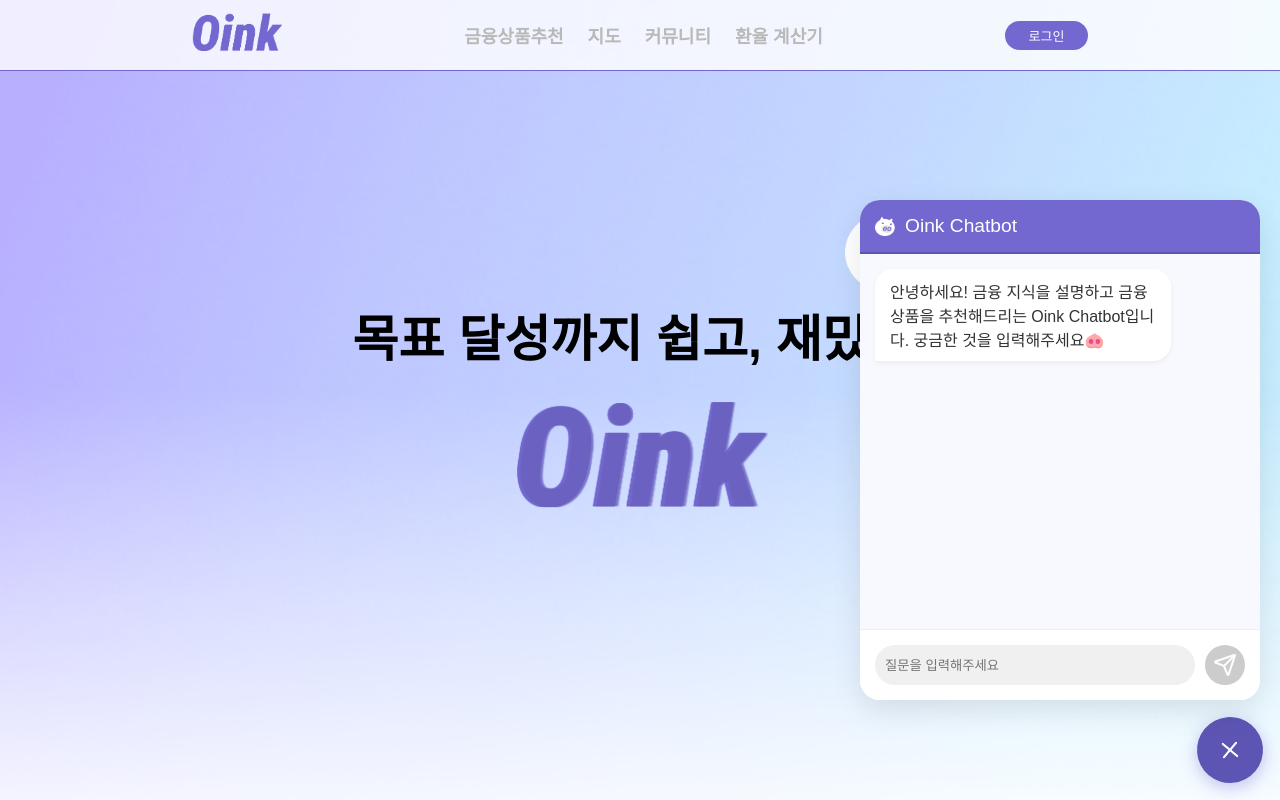
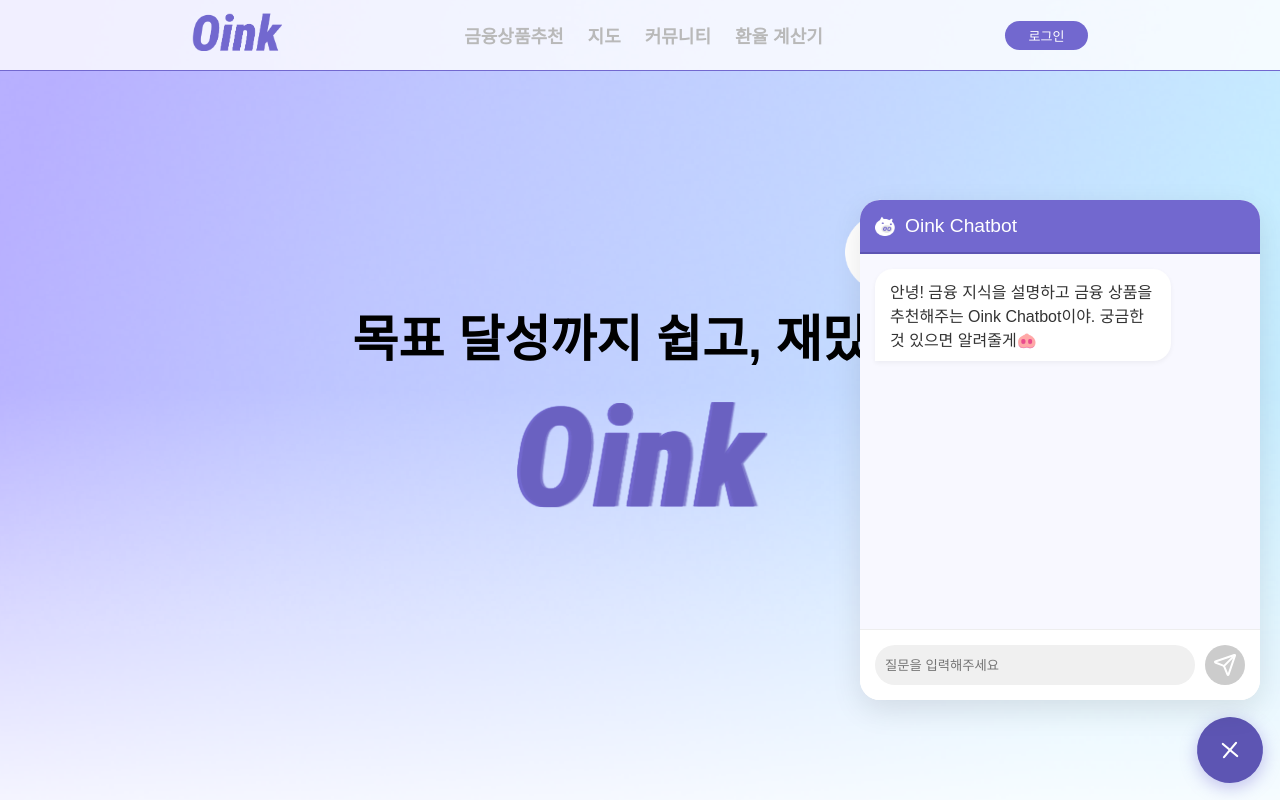
Before and after one commit to yuna-kim-12/oink, a Vue app in the folder final-pjt-front/: page / in a window 1280 px wide. Both pictures are taken after a click on the button 1230 px from the left and 750 px from the top of the page. Shown: the top 800 px of the page. Built offline with nearby package versions, Linux system fonts and the light colour scheme; no server answers; what vue3-apexcharts, vue3-kakao-maps would draw is missing.

Commit message:
챗봇 완성

```diff
--- a/final-pjt-front/src/components/common/Chatbot.vue
+++ b/final-pjt-front/src/components/common/Chatbot.vue
@@ -5,7 +5,6 @@
       class="chat-button"
       :class="{ active: isChatOpen }"
     >
-      <!-- <SmileIcon v-if="!isChatOpen" /> -->
       <img
         class="oink-icon"
         src="/src/assets/images/bounce-oink.png"
@@ -18,7 +17,6 @@
     <Transition name="bounce">
       <div v-if="isChatOpen" class="chat-window">
         <div class="chat-header">
-          <!-- <SmileIcon class="header-icon" /> -->
           <img
             class="oink-icon"
             src="/src/assets/images/bounce-oink.png"
@@ -28,14 +26,14 @@
         </div>
         <div class="chat-messages" ref="messagesContainer">
           <TransitionGroup name="message">
+            <!-- v-html을 사용하여 줄바꿈이 포함된 HTML 메시지 렌더링 -->
             <div
               v-for="(message, index) in messages"
               :key="index"
               class="message"
               :class="message.type"
-            >
-              {{ message.text }}
-            </div>
+              v-html="message.text"
+            ></div>
           </TransitionGroup>
         </div>
         <div class="chat-input">
@@ -60,53 +58,46 @@
   </div>
 </template>
 
+
 <script setup>
 import { ref, onMounted, watch, nextTick } from 'vue'
 import { SmileIcon, XIcon, SendIcon } from 'lucide-vue-next'
-import axios from 'axios';
+import axios from 'axios'
 
 const isChatOpen = ref(false)
 const userInput = ref('')
 const messages = ref([
-  { type: 'bot', text: '안녕하세요! 금융 지식을 설명하고 금융 상품을 추천해드리는 Oink Chatbot입니다. 궁금한 것을 입력해주세요🐽' }
+  { type: 'bot', text: '안녕! 금융 지식을 설명하고 금융 상품을 추천해주는 Oink Chatbot이야. 궁금한 것 있으면 알려줄게🐽' }
 ])
 const messagesContainer = ref(null)
-
 const messageInput = ref(null)
 
 const toggleChat = () => {
   isChatOpen.value = !isChatOpen.value
 }
 
-
 // 메시지를 Django 서버로 전송하고 응답 받기
 const sendMessage = async () => {
   if (userInput.value.trim() === '') return; // 입력 값이 비어있으면 동작하지 않음
-  console.log('에러1')
+
   // 사용자가 입력한 메시지를 추가
-  messages.value.push({ type: 'user', text: userInput.value });
-  console.log('에러2',messages.value)
+  messages.value.push({ type: 'user', text: userInput.value })
 
-  const inputText = userInput.value; // 현재 입력 값을 저장
-  userInput.value = ''; // 입력창 초기화
+  const inputText = userInput.value // 현재 입력 값을 저장
+  userInput.value = '' // 입력창 초기화
 
   axios({
     method: 'post',
-    url:'http://127.0.0.1:8000/chatbot/',
-    data: {
-      user_input:inputText
-    }
+    url: 'http://127.0.0.1:8000/chatbot/',
+    data: { user_input: inputText }
   })
     .then((res) => {
-    console.log(res.data)
-    const botReply = res.data.reply;
-    messages.value.push({ type: 'bot', text: botReply });
+      const botReply = res.data.reply // Django에서 이미 <br> 변환된 데이터를 사용
+      messages.value.push({ type: 'bot', text: botReply })
     })
     .catch((err) => {
-    console.error('Error communicating with chatbot:', err);
-
-  // 에러가 발생하면 사용자에게 안내 메시지 추가
-  messages.value.push({ type: 'bot', text: '오류가 발생했어요. 다시 시도해 주세요🐽' });
+      console.error('Error communicating with chatbot:', err)
+      messages.value.push({ type: 'bot', text: '오류가 발생했어요. 다시 시도해 주세요🐽' })
     })
 }
 
@@ -118,7 +109,6 @@ const scrollToBottom = () => {
   })
 }
 
-
 const adjustTextareaHeight = () => {
   const textarea = messageInput.value
   textarea.style.height = 'auto'
@@ -129,6 +119,7 @@ watch(messages, scrollToBottom)
 
 onMounted(scrollToBottom)
 </script>
+
 
 <style scoped>
 .chatbot-container {
```
Also changed, not shown: 1 other file (tests, documents, lock files or other folders). Lines whose indentation alone changed are shown as unchanged.
